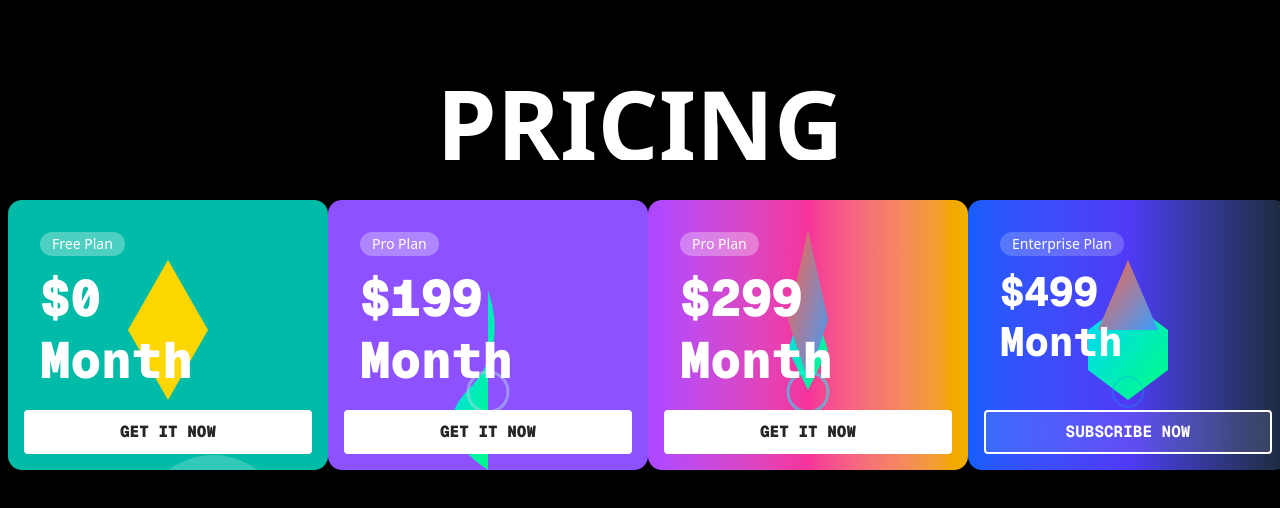
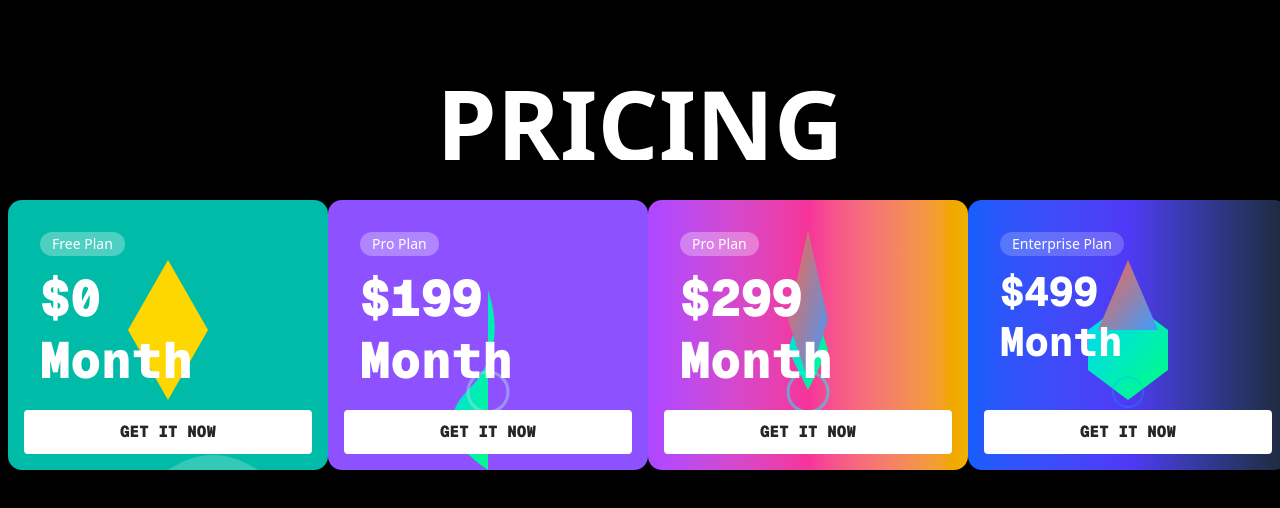
Before and after one commit to Ch2r1Ie/nextjs-15, a Next.js app: page /pricing in a window 1280 px wide. Shown: the top 508 px of the page. Built offline with nearby package versions, Linux system fonts and the light colour scheme.

Commit message:
v1.0.143

```diff
--- a/components/animation/pricing/PricingEnterprisePlanCard.tsx
+++ b/components/animation/pricing/PricingEnterprisePlanCard.tsx
@@ -2,12 +2,9 @@
 
 import { motion } from "framer-motion";
 import React from "react";
+import Link from "next/link";
 
-const PricingEnterprisePlanCard: React.FC = () => {
-  return <Card />;
-};
-
-const Card: React.FC = () => {
+const PricingEnterprisePlanCard: React.FC<Link> = ({ href }) => {
   return (
     <motion.div
       whileHover="hover"
@@ -39,9 +36,11 @@ const Card: React.FC = () => {
           Month
         </motion.span>
       </div>
-      <button className="absolute right-4 bottom-4 left-4 z-20 rounded border-2 border-white bg-white/10 py-2 text-center font-mono font-bold text-white uppercase backdrop-blur transition-colors hover:bg-white/20 hover:text-white">
-        Subscribe Now
-      </button>
+      <Link href={href}>
+        <button className="absolute right-4 bottom-4 left-4 z-20 rounded border-2 border-white bg-white py-2 text-center font-mono font-black text-neutral-800 uppercase backdrop-blur transition-colors hover:cursor-pointer hover:bg-white/30 hover:text-white">
+          Get it now
+        </button>
+      </Link>
       <Background />
     </motion.div>
   );
--- a/components/animation/pricing/PricingFreePlanCard.tsx
+++ b/components/animation/pricing/PricingFreePlanCard.tsx
@@ -2,12 +2,9 @@
 
 import { motion } from "framer-motion";
 import React from "react";
+import Link from "next/link";
 
-const PricingFreePlanCard: React.FC = () => {
-  return <Card />;
-};
-
-const Card: React.FC = () => {
+const PricingFreePlanCard: React.FC<Link> = ({ href }) => {
   return (
     <motion.div
       whileHover="hover"
@@ -46,9 +43,11 @@ const Card: React.FC = () => {
           Month
         </motion.span>
       </div>
-      <button className="absolute right-4 bottom-4 left-4 z-20 rounded border-2 border-white bg-white py-2 text-center font-mono font-black text-neutral-800 uppercase backdrop-blur transition-colors hover:cursor-pointer hover:bg-white/30 hover:text-white">
-        Get it now
-      </button>
+      <Link href={href}>
+        <button className="absolute right-4 bottom-4 left-4 z-20 rounded border-2 border-white bg-white py-2 text-center font-mono font-black text-neutral-800 uppercase backdrop-blur transition-colors hover:cursor-pointer hover:bg-white/30 hover:text-white">
+          Get it now
+        </button>
+      </Link>
       <Background />
     </motion.div>
   );
--- a/components/animation/pricing/PricingPlusPlanCard.tsx
+++ b/components/animation/pricing/PricingPlusPlanCard.tsx
@@ -2,12 +2,9 @@
 
 import { motion } from "framer-motion";
 import React from "react";
+import Link from "next/link";
 
-const PricingPlusPlanCard: React.FC = () => {
-  return <Card />;
-};
-
-const Card: React.FC = () => {
+const PricingPlusPlanCard: React.FC<Link> = ({ href }) => {
   return (
     <motion.div
       whileHover="hover"
@@ -46,9 +43,11 @@ const Card: React.FC = () => {
           Month
         </motion.span>
       </div>
-      <button className="absolute right-4 bottom-4 left-4 z-20 rounded border-2 border-white bg-white py-2 text-center font-mono font-black text-neutral-800 uppercase backdrop-blur transition-colors hover:bg-white/30 hover:text-white">
-        Get it now
-      </button>
+      <Link href={href}>
+        <button className="absolute right-4 bottom-4 left-4 z-20 rounded border-2 border-white bg-white py-2 text-center font-mono font-black text-neutral-800 uppercase backdrop-blur transition-colors hover:bg-white/30 hover:text-white">
+          Get it now
+        </button>
+      </Link>
       <Background />
     </motion.div>
   );
--- a/components/animation/pricing/PricingProPlanCard.tsx
+++ b/components/animation/pricing/PricingProPlanCard.tsx
@@ -2,12 +2,9 @@
 
 import { motion } from "framer-motion";
 import React from "react";
+import Link from "next/link";
 
-const PricingProPlanCard: React.FC = () => {
-  return <Card />;
-};
-
-const Card: React.FC = () => {
+const PricingProPlanCard: React.FC<Link> = ({ href }) => {
   return (
     <motion.div
       whileHover="hover"
@@ -46,9 +43,11 @@ const Card: React.FC = () => {
           Month
         </motion.span>
       </div>
-      <button className="absolute right-4 bottom-4 left-4 z-20 rounded border-2 border-white bg-white py-2 text-center font-mono font-black text-neutral-800 uppercase backdrop-blur transition-colors hover:bg-white/30 hover:text-white">
-        Get it now
-      </button>
+      <Link href={href}>
+        <button className="absolute right-4 bottom-4 left-4 z-20 rounded border-2 border-white bg-white py-2 text-center font-mono font-black text-neutral-800 uppercase backdrop-blur transition-colors hover:bg-white/30 hover:text-white">
+          Get it now
+        </button>
+      </Link>
       <Background />
     </motion.div>
   );
--- a/components/layout/pricing/pricing-card.tsx
+++ b/components/layout/pricing/pricing-card.tsx
@@ -13,10 +13,10 @@ export default function PricingSectionCards() {
         <RevealLinks />
         <div className="mx-auto mt-10 flex w-full justify-center">
           <div className="grid grid-cols-1 gap-4 sm:grid-cols-2 lg:grid-cols-4">
-            <PricingFreePlanCard />
-            <PricingPlusPlanCard />
-            <PricingProPlanCard />
-            <PricingEnterprisePlanCard />
+            <PricingFreePlanCard href="#" />
+            <PricingPlusPlanCard href="#" />
+            <PricingProPlanCard href="#" />
+            <PricingEnterprisePlanCard href="#" />
           </div>
         </div>
       </div>
--- /dev/null
+++ b/types/pricing-card.ts
@@ -0,0 +1,3 @@
+interface Link {
+  href: string;
+}
```
